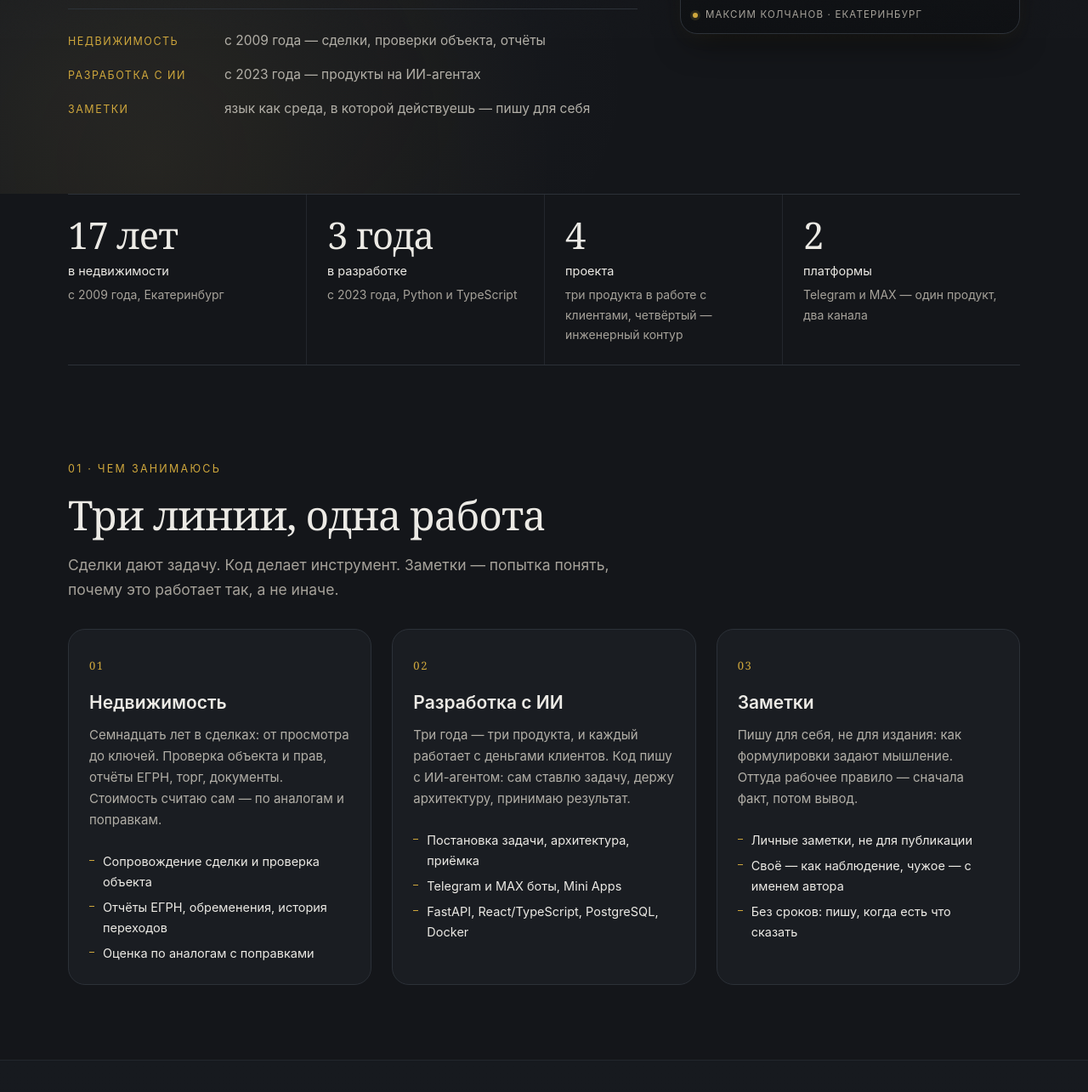
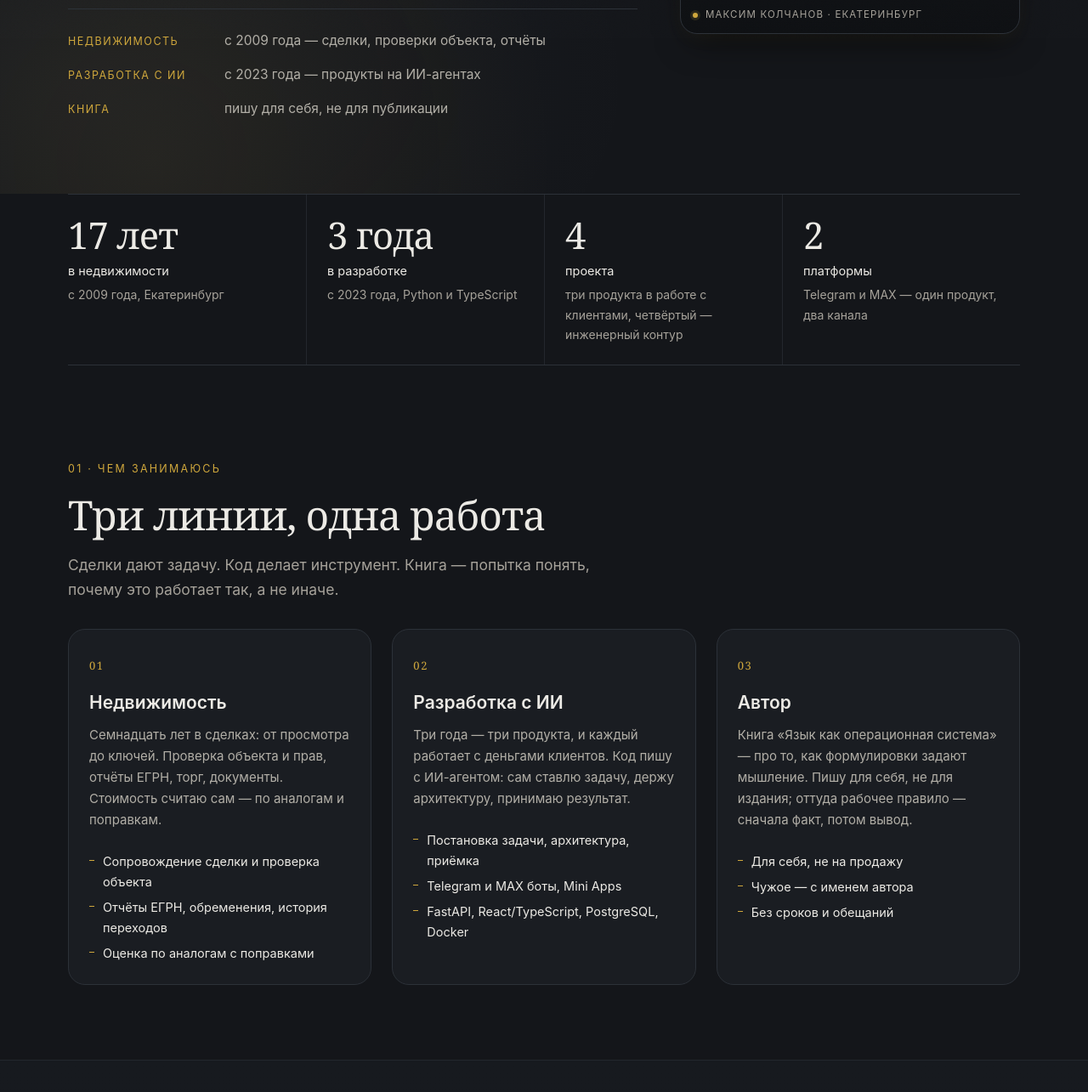
Before and after one commit to Maksim-Kolchanov/maksim-kolchanov.github.io, a plain HTML site: page index.html in a window 1280 px wide. Shown: the part 755-2040 px from the top of the page at 85% size. Drawn offline with Linux system fonts and the light colour scheme.

Commit message:
Книга на месте, текст без обещаний: без многотомника, редакции и канцелярита

```diff
--- a/index.html
+++ b/index.html
@@ -17,7 +17,7 @@
     <a class="brand" href="index.html">Максим Колчанов<span>.</span></a>
     <nav class="topnav" aria-label="Основная навигация">
       <a href="index.html#projects">Проекты</a>
-      <a href="index.html#book">Заметки</a>
+      <a href="index.html#book">Книга</a>
       <a href="index.html#approach">Как работаю</a>
       <a href="index.html#contact">Контакты</a>
     </nav>
@@ -59,8 +59,8 @@
           <span class="text">с 2023 года — продукты на ИИ-агентах</span>
         </div>
         <div class="line-item">
-          <span class="label">Заметки</span>
-          <span class="text">язык как среда, в которой действуешь — пишу для себя</span>
+          <span class="label">Книга</span>
+          <span class="text">пишу для себя, не для публикации</span>
         </div>
       </div>
     </div>
@@ -99,7 +99,7 @@
     <div class="section-head">
       <span class="mark">01 · чем занимаюсь</span>
       <h2>Три линии, одна работа</h2>
-      <p>Сделки дают задачу. Код делает инструмент. Заметки — попытка понять, почему это работает так, а не иначе.</p>
+      <p>Сделки дают задачу. Код делает инструмент. Книга — попытка понять, почему это работает так, а не иначе.</p>
     </div>
     <div class="dirs">
       <article class="dir">
@@ -116,9 +116,9 @@
       </article>
       <article class="dir">
         <span class="num">03</span>
-        <h3>Заметки</h3>
-        <p>Пишу для себя, не для издания: как формулировки задают мышление. Оттуда рабочее правило — сначала факт, потом вывод.</p>
-        <ul><li>Личные заметки, не для публикации</li><li>Своё — как наблюдение, чужое — с именем автора</li><li>Без сроков: пишу, когда есть что сказать</li></ul>
+        <h3>Автор</h3>
+        <p>Книга «Язык как операционная система» — про то, как формулировки задают мышление. Пишу для себя, не для издания; оттуда рабочее правило — сначала факт, потом вывод.</p>
+        <ul><li>Для себя, не на продажу</li><li>Чужое — с именем автора</li><li>Без сроков и обещаний</li></ul>
       </article>
     </div>
   </div>
@@ -309,17 +309,17 @@
 <section class="block" id="book">
   <div class="wrap">
     <div class="section-head">
-      <span class="mark">05 · заметки</span>
+      <span class="mark">05 · книга</span>
       <h2>Язык как операционная система</h2>
-      <p>пишу для себя · без планов издавать</p>
+      <p>пишу для себя · не для публикации</p>
     </div>
     <div class="book-grid">
-      <p class="book-quote">Слова не описывают поведение — они его задают. «Я не умею», «мне не дано», «так принято» возвращают одно и то же, пока их не перепишешь. Записываю для себя, как это работает у меня, и откуда взял мысль, если она не моя.
+      <p class="book-quote">Слова не описывают поведение — они его задают. «Я не умею», «мне не дано», «так принято» возвращают одно и то же, пока их не перепишешь. Пишу об этом для себя; если мысль не моя — называю, чья.
 </p>
       <div class="book-facts">
         <div class="row"><span>Тема</span><span>язык как среда, в которой действуешь</span></div>
-        <div class="row"><span>Форма</span><span>заметки, не для публикации</span></div>
-        <div class="row"><span>Статус</span><span>собираю для себя</span></div>
+        <div class="row"><span>Форма</span><span>книга, для себя</span></div>
+        <div class="row"><span>Статус</span><span>без сроков</span></div>
       </div>
     </div>
   </div>
```
